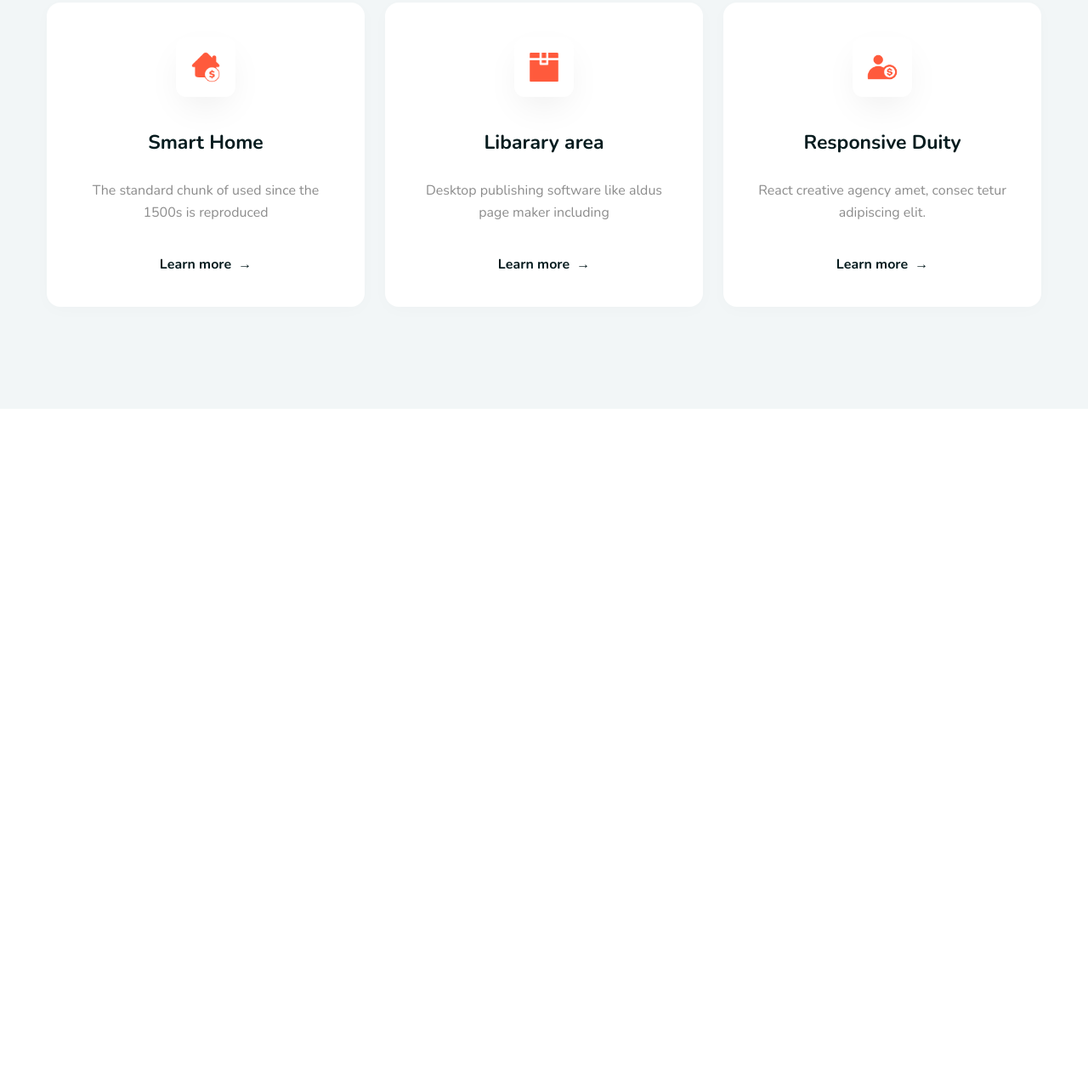
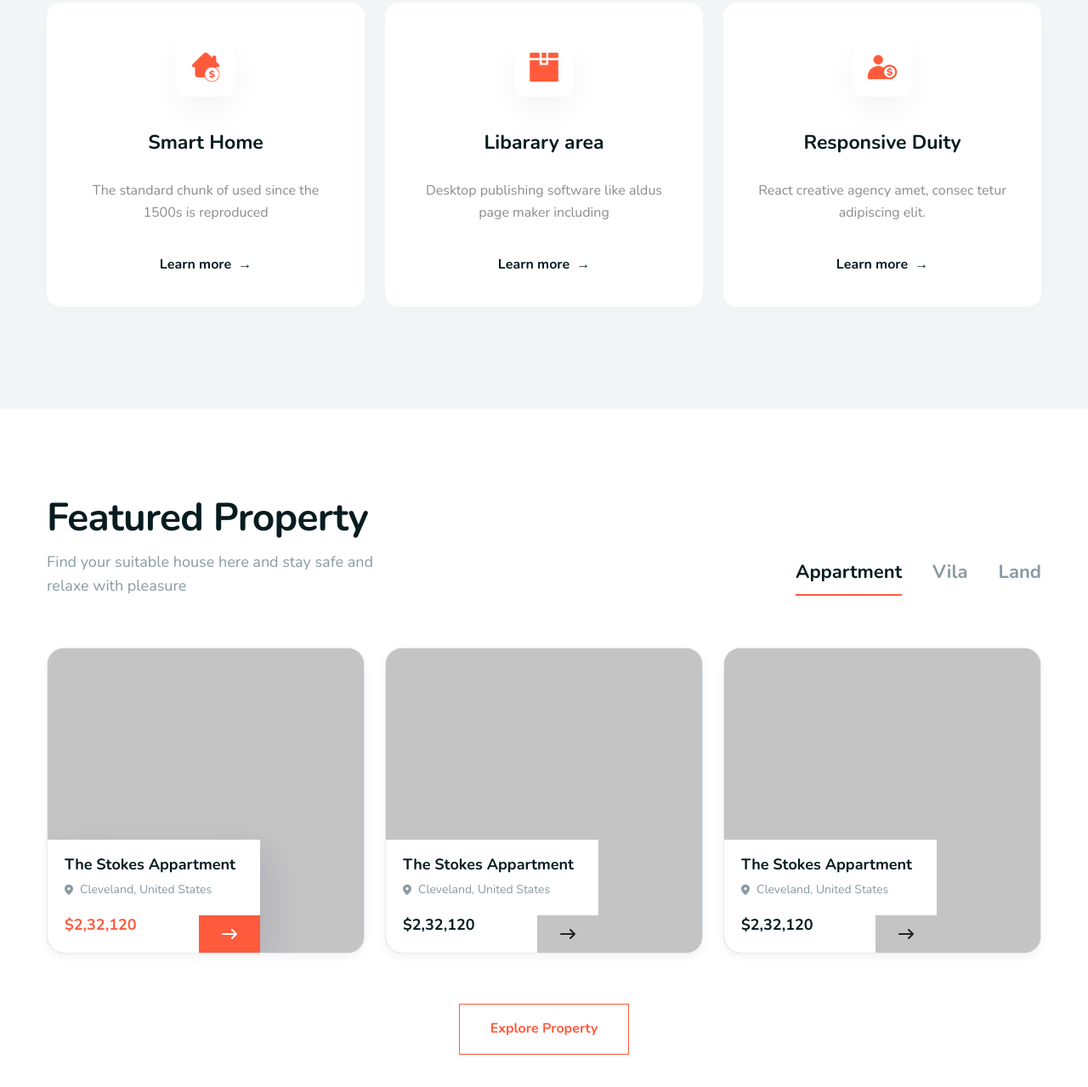
Before and after one commit to AnhBoHelloTeam/fastcoding-fe-test, a plain HTML site: page index.html in a window 1280 px wide. Shown: the part 3884-5163 px from the top of the page at 85% size. Before the commit the page ends 4365 px from the top, so only its background shows below. Drawn offline with nearby package versions, Linux system fonts and the light colour scheme.

Commit message:
feat: implement featured property section with responsive cards and filter tabs

```diff
--- /dev/null
+++ b/assets/css/sections/featured.css
@@ -0,0 +1,330 @@
+/* Featured Property Section */
+
+.featured-section {
+  padding: 100px 0 120px;
+  background-color: var(--color-white);
+}
+
+/* Header & Tabs */
+.featured__header {
+  display: flex;
+  justify-content: space-between;
+  align-items: flex-end;
+  margin-bottom: 59px;
+  gap: 30px;
+}
+
+.featured__header-left {
+  max-width: 500px;
+}
+
+.featured__desc {
+  color: #899AA2;
+  font-size: 18px;
+  line-height: 28px;
+  max-width: 393px;
+  margin-bottom: 0;
+}
+
+/* Filter Tabs */
+.featured__tabs-nav {
+  display: flex;
+  align-items: flex-end;
+  gap: 36px;
+  padding-bottom: 2px;
+}
+
+.featured__tab {
+  position: relative;
+  background: none;
+  border: none;
+  padding: 0 0 10px;
+  font-family: var(--font-family-title, 'Nunito', sans-serif);
+  font-size: 22px;
+  font-weight: 700;
+  color: #899AA2;
+  cursor: pointer;
+  transition: color 0.2s ease;
+  white-space: nowrap;
+}
+
+.featured__tab:hover {
+  color: var(--color-heading);
+}
+
+.featured__tab.active {
+  color: var(--color-heading);
+}
+
+.featured__tab-line {
+  position: absolute;
+  bottom: 0;
+  left: 0;
+  width: 100%;
+  height: 2px;
+  background-color: var(--color-primary);
+  opacity: 0;
+  transform: scaleX(0);
+  transform-origin: left center;
+  transition: transform 0.25s ease, opacity 0.25s ease;
+}
+
+.featured__tab.active .featured__tab-line {
+  opacity: 1;
+  transform: scaleX(1);
+}
+
+/* Properties Grid */
+.featured__grid {
+  display: grid;
+  grid-template-columns: repeat(3, 1fr);
+  gap: 33px;
+  margin-bottom: 59px;
+}
+
+/* Property Card */
+.property-card {
+  position: relative;
+  height: 388px;
+  background-color: #C4C4C4;
+  overflow: hidden;
+  transition: transform 0.3s ease, box-shadow 0.3s ease;
+}
+
+.property-card:hover {
+  transform: translateY(-4px);
+  box-shadow: 0 16px 36px rgba(0, 0, 92, 0.08);
+}
+
+.property-card__media {
+  width: 100%;
+  height: 100%;
+  background-color: #C4C4C4;
+}
+
+/* Floating White Info Box */
+.property-card__info {
+  position: absolute;
+  bottom: 0;
+  left: 0;
+  width: 270px;
+  box-sizing: border-box;
+  background-color: var(--color-white);
+  padding: 20px 22px;
+  z-index: 2;
+  transition: box-shadow 0.3s ease;
+}
+
+.property-card--active .property-card__info,
+.property-card:hover .property-card__info {
+  box-shadow: 10px 14px 40px rgba(0, 0, 92, 0.10);
+}
+
+.property-card__title {
+  font-family: var(--font-family-title, 'Nunito', sans-serif);
+  font-size: 18px;
+  font-weight: 700;
+  color: #071C1F;
+  margin-bottom: 8px;
+  white-space: nowrap;
+}
+
+.property-card__location {
+  display: flex;
+  align-items: center;
+  gap: 8px;
+  font-family: 'Nunito', sans-serif;
+  font-size: 14px;
+  color: #899AA2;
+  margin-bottom: 16px;
+  white-space: nowrap;
+}
+
+.property-card__location-icon {
+  width: 10px;
+  height: 14px;
+  flex-shrink: 0;
+}
+
+.property-card__bottom {
+  display: flex;
+  align-items: center;
+  justify-content: space-between;
+}
+
+.property-card__price {
+  font-family: var(--font-family-title, 'Nunito', sans-serif);
+  font-size: 18px;
+  font-weight: 700;
+  color: #071C1F;
+}
+
+.property-card--active .property-card__price {
+  color: var(--color-primary);
+}
+
+/* Bottom-Right Arrow Button */
+.property-card__arrow {
+  position: absolute;
+  bottom: 0;
+  right: 0;
+  width: 72px;
+  height: 44px;
+  background-color: #C4C4C4;
+  color: #242424;
+  display: flex;
+  align-items: center;
+  justify-content: center;
+  text-decoration: none;
+  transition: background-color 0.2s ease, color 0.2s ease;
+}
+
+.property-card__arrow svg {
+  transition: transform 0.2s ease;
+}
+
+.property-card--active .property-card__arrow {
+  background-color: var(--color-primary);
+  color: var(--color-white);
+}
+
+.property-card:hover .property-card__arrow {
+  background-color: var(--color-primary);
+  color: var(--color-white);
+}
+
+.property-card:hover .property-card__arrow svg {
+  transform: translateX(4px);
+}
+
+/* Explore Property CTA */
+.featured__cta-wrapper {
+  display: flex;
+  justify-content: center;
+}
+
+.featured__btn-explore {
+  display: inline-flex;
+  align-items: center;
+  justify-content: center;
+  padding: 16px 36px;
+  border: 1px solid var(--color-primary);
+  background: transparent;
+  color: var(--color-primary);
+  font-family: var(--font-family-title, 'Nunito', sans-serif);
+  font-size: 16px;
+  font-weight: 700;
+  text-decoration: none;
+  transition: all 0.3s ease;
+}
+
+.featured__btn-explore:hover {
+  background-color: var(--color-primary);
+  color: var(--color-white);
+  box-shadow: 0 10px 24px rgba(255, 90, 60, 0.25);
+  transform: translateY(-2px);
+}
+
+/* --- Responsive --- */
+
+/* Laptop (1025px - 1440px) */
+@media (max-width: 1440px) {
+  .featured__grid {
+    gap: 24px;
+  }
+
+  .property-card {
+    height: 360px;
+  }
+
+  .property-card__info {
+    width: 250px;
+    padding: 18px 20px;
+  }
+}
+
+/* Tablet (769px - 1024px) */
+@media (max-width: 1024px) {
+  .featured-section {
+    padding: 80px 0;
+  }
+
+  .featured__header {
+    flex-direction: column;
+    align-items: flex-start;
+    gap: 24px;
+    margin-bottom: 40px;
+  }
+
+  .featured__grid {
+    grid-template-columns: repeat(2, 1fr);
+    gap: 24px;
+  }
+
+  .featured__grid .property-card:last-child {
+    grid-column: span 2;
+    max-width: 500px;
+    width: 100%;
+    margin: 0 auto;
+  }
+}
+
+/* Smartphone (<= 768px) */
+@media (max-width: 768px) {
+  .featured-section {
+    padding: 60px 0 80px;
+  }
+
+  .featured__header {
+    flex-direction: column;
+    align-items: flex-start;
+    gap: 20px;
+    margin-bottom: 36px;
+  }
+
+  .featured__desc {
+    font-size: 16px;
+    line-height: 24px;
+  }
+
+  .featured__tabs-nav {
+    width: 100%;
+    justify-content: flex-start;
+    gap: 24px;
+    overflow-x: auto;
+    padding-bottom: 6px;
+  }
+
+  .featured__tab {
+    font-size: 18px;
+    padding-bottom: 6px;
+  }
+
+  .featured__grid {
+    grid-template-columns: 1fr;
+    gap: 24px;
+    margin-bottom: 40px;
+  }
+
+  .featured__grid .property-card:last-child {
+    grid-column: auto;
+    max-width: 360px;
+  }
+
+  .property-card {
+    max-width: 360px;
+    margin: 0 auto;
+    width: 100%;
+    height: 350px;
+  }
+
+  .property-card__info {
+    width: 260px;
+  }
+
+  .featured__btn-explore {
+    width: 100%;
+    max-width: 300px;
+    padding: 14px 24px;
+  }
+}
--- a/assets/css/style.css
+++ b/assets/css/style.css
@@ -12,5 +12,6 @@
 @import url('./sections/living-spaces.css');
 @import url('./sections/about-home.css');
 @import url('./sections/services.css');
+@import url('./sections/featured.css');
 @import url('./organisms.css');
 @import url('./responsive.css');
--- a/assets/js/main.js
+++ b/assets/js/main.js
@@ -31,11 +31,11 @@ document.addEventListener('DOMContentLoaded', () => {
     });
   });
 
-  // Property tabs
-  const tabButtons = document.querySelectorAll('.tab-btn');
-  tabButtons.forEach(btn => {
+  // Featured Property tabs
+  const propertyTabs = document.querySelectorAll('.featured__tab, .tab-btn');
+  propertyTabs.forEach(btn => {
     btn.addEventListener('click', () => {
-      tabButtons.forEach(b => b.classList.remove('active'));
+      propertyTabs.forEach(b => b.classList.remove('active'));
       btn.classList.add('active');
     });
   });
--- a/index.html
+++ b/index.html
@@ -398,7 +398,96 @@
 
 
     <!-- Featured Property -->
+    <section class="featured-section" id="featured">
+      <div class="container container--sm">
+        <div class="featured__header">
+          <div class="featured__header-left">
+            <h2 class="section-title">Featured Property</h2>
+            <p class="section-desc featured__desc">Find your suitable house here and stay safe and relaxe with pleasure</p>
+          </div>
+          <div class="featured__tabs-nav">
+            <button class="featured__tab active" type="button" data-tab="appartment">
+              Appartment
+              <span class="featured__tab-line"></span>
+            </button>
+            <button class="featured__tab" type="button" data-tab="vila">
+              Vila
+              <span class="featured__tab-line"></span>
+            </button>
+            <button class="featured__tab" type="button" data-tab="land">
+              Land
+              <span class="featured__tab-line"></span>
+            </button>
+          </div>
+        </div>
 
+        <div class="featured__grid">
+          <!-- Card 1 (Active / Highlighted) -->
+          <article class="property-card property-card--active">
+            <div class="property-card__media"></div>
+            <div class="property-card__info">
+              <h3 class="property-card__title">The Stokes Appartment</h3>
+              <div class="property-card__location">
+                <img src="./assets/images/featured/location-pin.svg" alt="" class="property-card__location-icon">
+                <span>Cleveland, United States</span>
+              </div>
+              <div class="property-card__bottom">
+                <span class="property-card__price">$2,32,120</span>
+                <a href="#featured" class="property-card__arrow" aria-label="View property details">
+                  <svg width="18" height="12" viewBox="0 0 18 12" fill="none" xmlns="http://www.w3.org/2000/svg">
+                    <path d="M12 1L17 6M17 6L12 11M17 6H1" stroke="currentColor" stroke-width="2" stroke-linecap="round" stroke-linejoin="round"/>
+                  </svg>
+                </a>
+              </div>
+            </div>
+          </article>
+
+          <!-- Card 2 -->
+          <article class="property-card">
+            <div class="property-card__media"></div>
+            <div class="property-card__info">
+              <h3 class="property-card__title">The Stokes Appartment</h3>
+              <div class="property-card__location">
+                <img src="./assets/images/featured/location-pin.svg" alt="" class="property-card__location-icon">
+                <span>Cleveland, United States</span>
+              </div>
+              <div class="property-card__bottom">
+                <span class="property-card__price">$2,32,120</span>
+                <a href="#featured" class="property-card__arrow" aria-label="View property details">
+                  <svg width="18" height="12" viewBox="0 0 18 12" fill="none" xmlns="http://www.w3.org/2000/svg">
+                    <path d="M12 1L17 6M17 6L12 11M17 6H1" stroke="currentColor" stroke-width="2" stroke-linecap="round" stroke-linejoin="round"/>
+                  </svg>
+                </a>
+              </div>
+            </div>
+          </article>
+
+          <!-- Card 3 -->
+          <article class="property-card">
+            <div class="property-card__media"></div>
+            <div class="property-card__info">
+              <h3 class="property-card__title">The Stokes Appartment</h3>
+              <div class="property-card__location">
+                <img src="./assets/images/featured/location-pin.svg" alt="" class="property-card__location-icon">
+                <span>Cleveland, United States</span>
+              </div>
+              <div class="property-card__bottom">
+                <span class="property-card__price">$2,32,120</span>
+                <a href="#featured" class="property-card__arrow" aria-label="View property details">
+                  <svg width="18" height="12" viewBox="0 0 18 12" fill="none" xmlns="http://www.w3.org/2000/svg">
+                    <path d="M12 1L17 6M17 6L12 11M17 6H1" stroke="currentColor" stroke-width="2" stroke-linecap="round" stroke-linejoin="round"/>
+                  </svg>
+                </a>
+              </div>
+            </div>
+          </article>
+        </div>
+
+        <div class="featured__cta-wrapper">
+          <a href="#featured" class="featured__btn-explore">Explore Property</a>
+        </div>
+      </div>
+    </section>
 
     <!-- Testimonials -->
 
```
Also changed, not shown: assets/css/organisms.css (+0 -41 lines), assets/images/featured/location-pin.svg (added), assets/images/featured/location.png (added).
